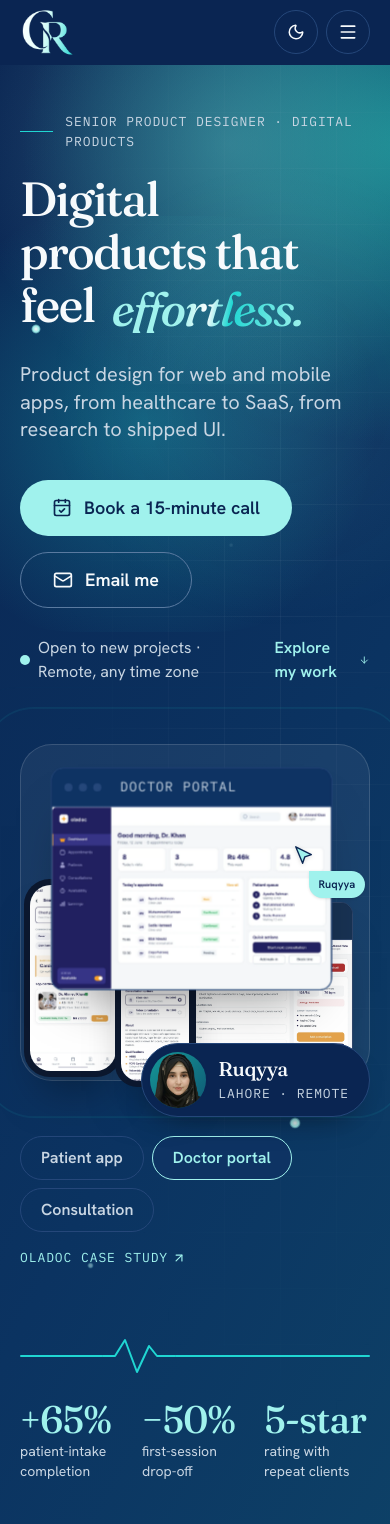
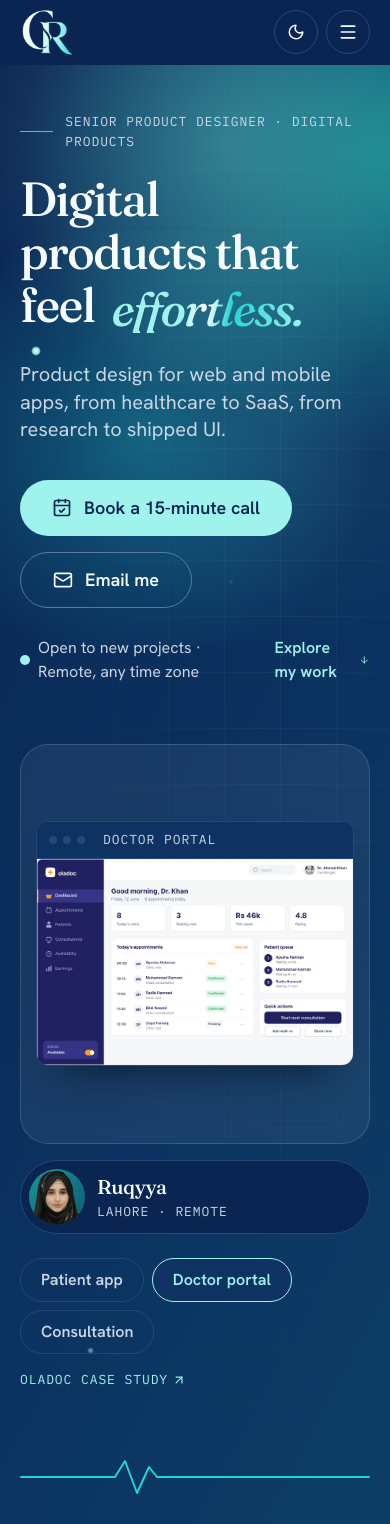
Before and after one commit to Ruqyya/my_portfolio, a React (Vite) app: page / in a window 390 px wide. Shown: the top 1524 px of the page. Built offline with nearby package versions, Linux system fonts and the light colour scheme.

Commit message:
Phones: no overlapping screens in hero, featured stories and case header (desktop layout unchanged)

```diff
--- a/src/components/sections/Hero.tsx
+++ b/src/components/sections/Hero.tsx
@@ -206,7 +206,46 @@ export default function Hero() {
 
         {/* The same booking, seen from three seats. Real Oladoc Figma screens; the stack tilts with the pointer and the tabs bring each room forward. */}
         <figure className="rise relative z-10 lg:col-span-6" style={{ animationDelay: "0.2s" }}>
-          <div className="hero-tilt relative mx-auto aspect-[1.04/1] w-full max-w-[40rem]">
+          {/* Phones: one clean screen set at a time, nothing overlapping. The layered stack below is for tablets and up. */}
+          <div className="md:hidden">
+            <div className="stage-gradient flex min-h-[25rem] items-center rounded-[1.75rem] p-4"><div className="w-full">
+              {active === 0 ? (
+                <div className="grid grid-cols-2 gap-4">
+                  {["sym", "profile"].map((n) => (
+                    <div key={n} className="rounded-[1.6rem] bg-[var(--bezel)] p-1.5 shadow-[0_24px_40px_-24px_rgba(0,0,0,0.6)]">
+                      <img src={img(n)} alt={n === "sym" ? "Oladoc patient app: search by symptom." : "Oladoc patient app: doctor profile with verification, rating and fee."} width={700} height={1515} decoding="async" className="block h-auto w-full rounded-[1.3rem]" />
+                    </div>
+                  ))}
+                </div>
+              ) : (
+                <div className="overflow-hidden rounded-xl border border-line bg-paper shadow-[0_24px_40px_-24px_rgba(0,0,0,0.6)]">
+                  <div className="flex items-center gap-1.5 border-b border-line bg-paper-2 px-3 py-2" aria-hidden>
+                    <span className="h-2 w-2 rounded-full bg-line" />
+                    <span className="h-2 w-2 rounded-full bg-line" />
+                    <span className="h-2 w-2 rounded-full bg-line" />
+                    <span className="mono ml-3 text-ink-2">{active === 1 ? "Doctor portal" : "Consultation"}</span>
+                  </div>
+                  <img
+                    src={img(active === 1 ? "docdash" : "consult")}
+                    alt={active === 1 ? "Oladoc doctor portal: the day's appointments and patient queue." : "Oladoc consultation workspace: notes, vitals, allergy and medication for the patient in the call."}
+                    width={1600}
+                    height={1046}
+                    decoding="async"
+                    className="block h-auto w-full"
+                  />
+                </div>
+              )}
+            </div></div>
+            <div className="mt-4 flex items-center gap-3 rounded-full border border-line bg-paper py-2 pl-2 pr-5">
+              <span className="portrait-disc h-14 w-14 shrink-0 overflow-hidden rounded-full ring-2 ring-[var(--paper)]"><img src={portrait} alt="Portrait of Ruqyya" width={56} height={56} className="h-full w-full object-cover object-top" /></span>
+              <span className="text-base leading-tight">
+                <span className="serif block text-xl">Ruqyya</span>
+                <span className="mono text-ink-2">Lahore · Remote</span>
+              </span>
+            </div>
+          </div>
+
+          <div className="hero-tilt relative mx-auto hidden aspect-[1.04/1] w-full max-w-[40rem] md:block">
             <span aria-hidden className="sonar absolute -inset-6 rounded-[3rem]" />
             <span aria-hidden className="sonar sonar-b absolute -inset-6 rounded-[3rem]" />
             <div aria-hidden className="absolute inset-0 rounded-[2rem] stage-gradient" />
@@ -276,7 +315,7 @@ export default function Hero() {
             </div>
           </div>
 
-          <figcaption className="mt-14 flex flex-wrap items-center gap-x-4 gap-y-3">
+          <figcaption className="mt-6 flex flex-wrap md:mt-14 items-center gap-x-4 gap-y-3">
             <div role="tablist" aria-label="Portals in the Oladoc project" className="flex flex-wrap gap-2">
               {portals.map((p, i) => (
                 <button
--- a/src/components/sections/Work.tsx
+++ b/src/components/sections/Work.tsx
@@ -101,7 +101,19 @@ function OladocStory() {
         </div>
 
         <Stage accent={accent} className="mt-10 px-4 pb-12 pt-8 md:px-14 md:pb-20 md:pt-14">
-          <div className="relative mx-auto aspect-[1.02/1] w-full max-w-[64rem] md:aspect-[1.55/1]">
+          <div className="md:hidden">
+            <div className="overflow-hidden rounded-xl border border-[var(--line)] bg-paper shadow-[0_24px_40px_-24px_rgba(0,0,0,0.5)]">
+              <img src={src("case/oladoc/docdash.webp")} alt="Oladoc doctor portal dashboard." loading="lazy" width={1600} height={1046} className="block h-auto w-full" />
+            </div>
+            <div className="mt-4 grid grid-cols-3 gap-3">
+              {["home", "sym", "profile"].map((n) => (
+                <div key={n} className="rounded-[1.1rem] bg-[var(--bezel)] p-1 shadow-[0_20px_30px_-20px_rgba(0,0,0,0.6)]">
+                  <img src={src(`case/oladoc/${n}.webp`)} alt={`Oladoc patient app, ${n === "sym" ? "search by symptom" : n === "profile" ? "doctor profile" : "home"}.`} loading="lazy" width={700} height={1515} className="block h-auto w-full rounded-[0.9rem]" />
+                </div>
+              ))}
+            </div>
+          </div>
+          <div className="relative mx-auto hidden aspect-[1.55/1] w-full max-w-[64rem] md:block">
             <div className="absolute right-0 top-0 hidden w-[66%] overflow-hidden rounded-xl border border-[var(--line)] bg-paper shadow-[0_50px_80px_-30px_rgba(36,60,57,0.26)] md:block">
               <img src={src("case/oladoc/consult.webp")} alt="Oladoc consultation workspace with notes, vitals and medication." loading="lazy" width={1600} height={1046} className="block h-auto w-full" />
             </div>
@@ -203,7 +215,7 @@ function SehatStory() {
       <article className="rounded-[2rem] border border-line bg-paper p-5 md:p-12">
         <div className="grid items-start gap-10 lg:grid-cols-12 lg:gap-14">
           <div className="lg:sticky lg:top-28 lg:col-span-7">
-            <Stage accent={accent} className="px-5 pb-14 pt-9 md:px-10 md:pb-16 md:pt-12">
+            <Stage accent={accent} className="px-5 pb-6 pt-9 md:px-10 md:pb-16 md:pt-12">
               <div className="relative">
                 <div className="overflow-hidden rounded-xl border border-[var(--line)] bg-paper shadow-[0_50px_80px_-30px_rgba(36,60,57,0.26)]">
                   <div className="flex items-center gap-1.5 border-b border-line bg-paper-2 px-3 py-2.5" aria-hidden>
@@ -213,7 +225,7 @@ function SehatStory() {
                   </div>
                   <img src={src("case/sehat/home.webp")} alt="The redesigned Sehat Kahani homepage with the 60-second promise." loading="lazy" className="block h-auto w-full" />
                 </div>
-                <div className="absolute -bottom-12 -right-1 w-[50%] overflow-hidden rounded-xl border border-[var(--line)] bg-paper shadow-2xl shadow-[#243c39]/20 md:-right-5">
+                <div className="mt-4 overflow-hidden rounded-xl border border-[var(--line)] bg-paper shadow-2xl shadow-[#243c39]/20 md:absolute md:-bottom-12 md:-right-5 md:mt-0 md:w-[50%]">
                   <img src={src("case/sehat/responsive.webp")} alt="Sehat Kahani layouts for desktop and phone." loading="lazy" className="block h-auto w-full" />
                 </div>
               </div>
--- a/src/pages/ProjectDetail.tsx
+++ b/src/pages/ProjectDetail.tsx
@@ -102,7 +102,11 @@ export default function ProjectDetail() {
 
               </div>
             {s.heroShots && (
-              <div aria-hidden className="relative mx-auto aspect-[1.08/1] w-full max-w-[34rem] lg:col-span-5">
+              <>
+              <div aria-hidden className="mx-auto w-full max-w-[34rem] md:hidden">
+                <img src={`${base}${s.heroShots[0].src}`} alt="" width={1600} height={1046} className="block h-auto w-full rounded-xl border border-white/15 shadow-[0_24px_40px_-24px_rgba(0,0,0,0.6)]" />
+              </div>
+              <div aria-hidden className="relative mx-auto hidden aspect-[1.08/1] w-full max-w-[34rem] md:block lg:col-span-5">
                 <div className="absolute inset-[5%] rounded-[2rem] stage-gradient" />
                 <img src={`${base}${s.heroShots[0].src}`} alt="" width={1600} height={1046} fetchPriority="high" className="absolute right-[6%] top-[8%] w-[78%] rounded-xl border border-white/15 shadow-[0_40px_70px_-30px_rgba(36,60,57,0.26)]" />
                 <img src={`${base}${s.heroShots[1].src}`} alt="" width={1600} height={1046} loading="lazy" decoding="async" className="absolute bottom-[10%] right-[4%] w-[52%] rounded-xl border border-white/15 shadow-[0_40px_70px_-30px_rgba(36,60,57,0.26)]" />
@@ -110,6 +114,7 @@ export default function ProjectDetail() {
                   <img key={n} src={`${base}${s.heroShots![n].src}`} alt="" width={700} height={1515} loading="lazy" decoding="async" className="absolute bottom-0 w-[24%] rounded-[1.4rem] border-[5px] border-[var(--bezel)] shadow-[0_30px_50px_-20px_rgba(36,60,57,0.26)]" style={{ left: `${i * 17}%`, transform: `rotate(${i ? 3 : -3}deg)` }} />
                 ))}
               </div>
+              </>
             )}
           </div>
 
```
Also changed, not shown: 6 other files (tests, documents, lock files or other folders).
